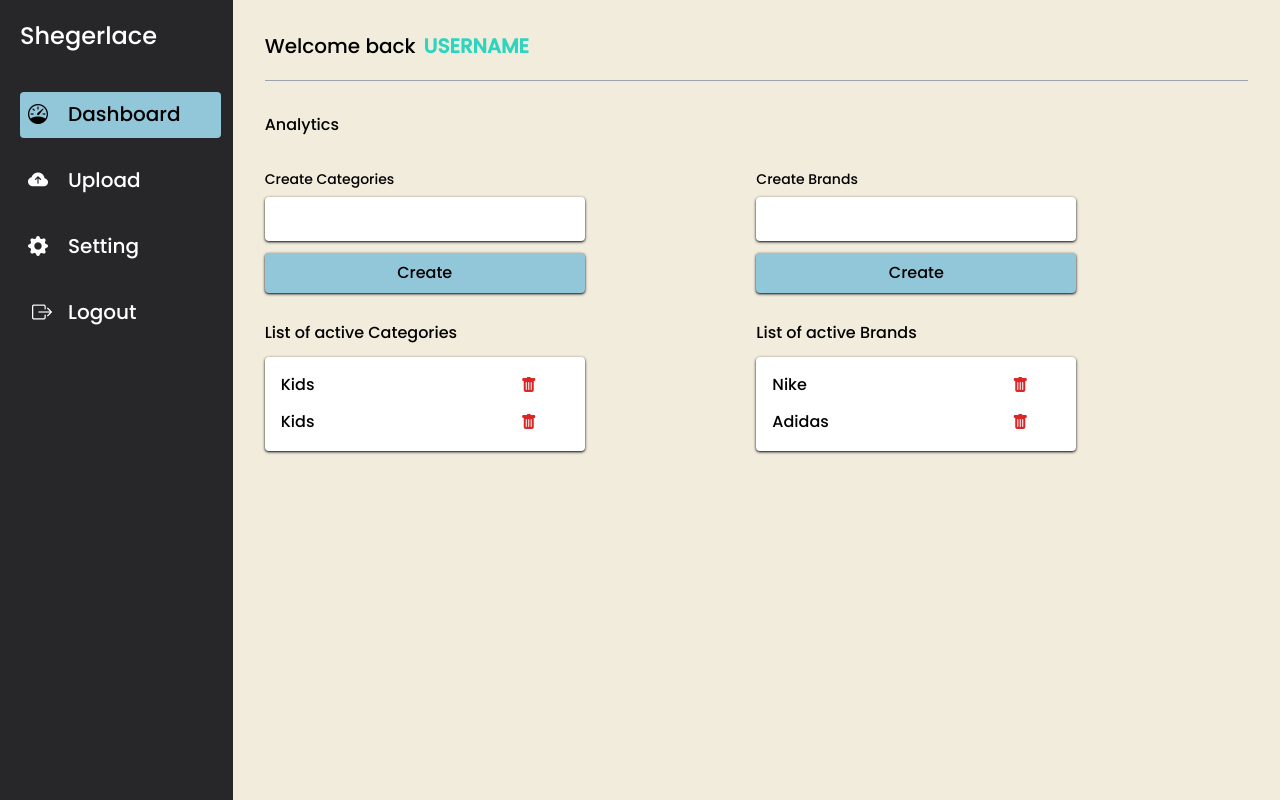
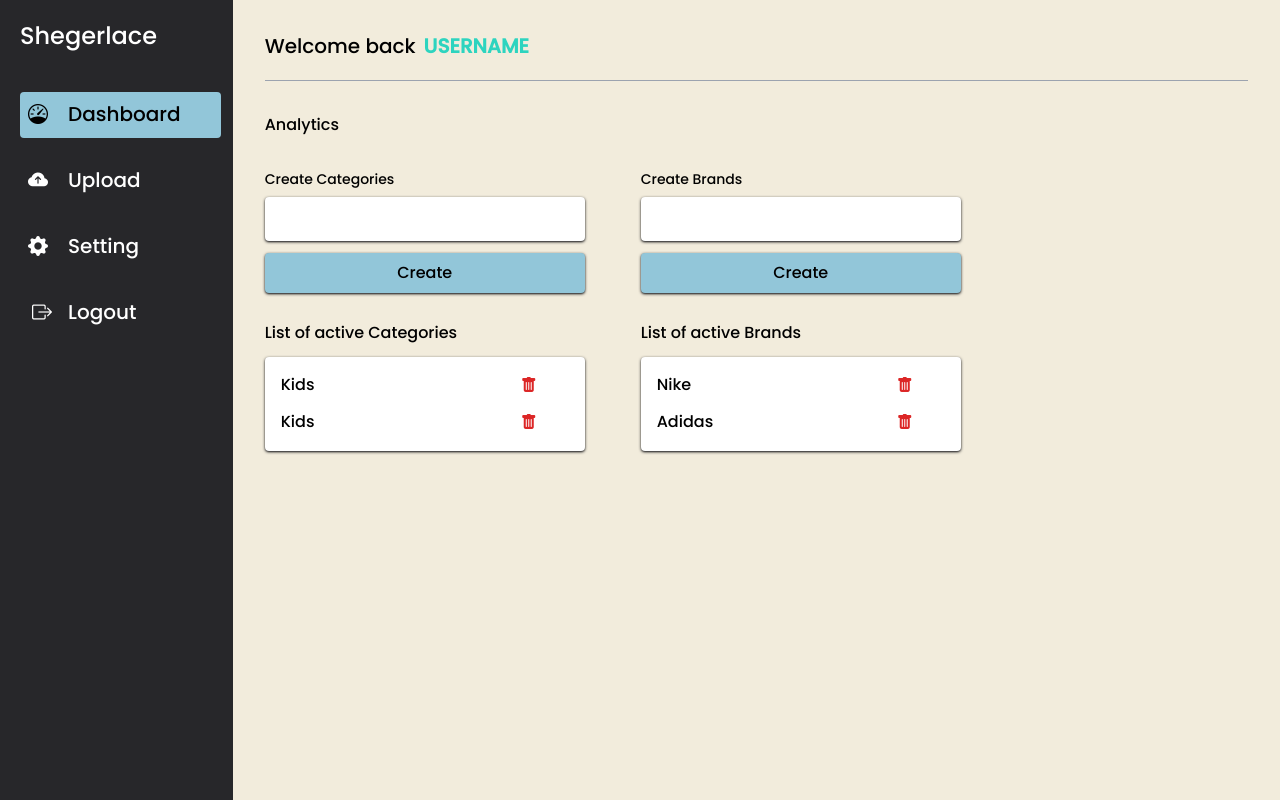
Before and after one commit to kid-us/Sheger_Dash, a React (Vite) app: page / in a window 1280 px wide. Built offline with nearby package versions, Linux system fonts and the light colour scheme.

Commit message:
Brand and Categories

```diff
--- a/src/components/Pages/Home.tsx
+++ b/src/components/Pages/Home.tsx
@@ -31,7 +31,10 @@ const Home = () => {
 
           {/* Analytics */}
           <p className="text-black font-poppins my-8">Analytics</p>
-          <div className="grid grid-cols-2">
+          <div
+            className="lg:flex gap-x-14
+          "
+          >
             <Category />
             <Brands />
           </div>
```
